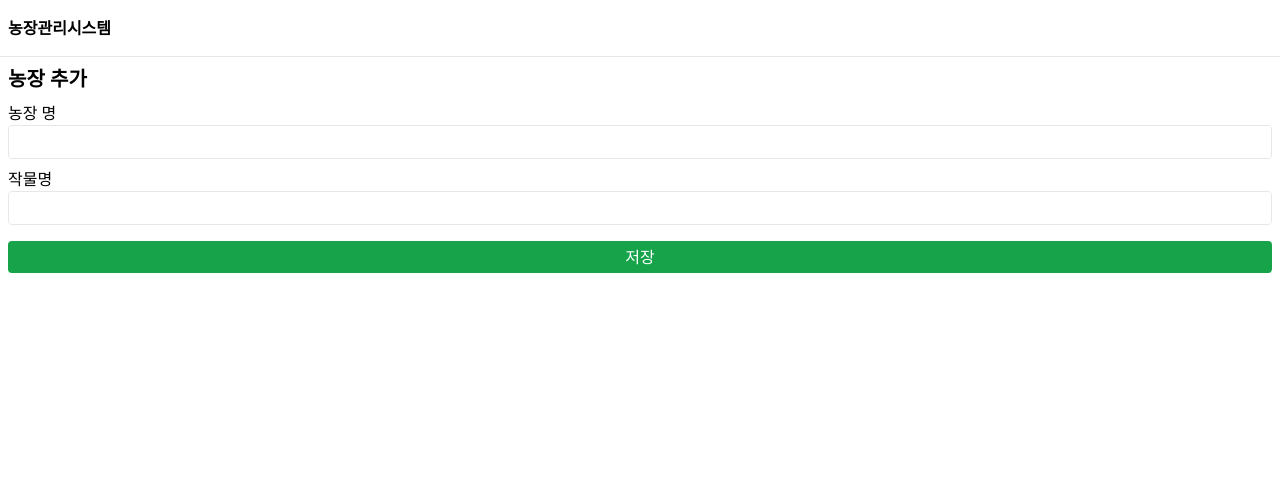
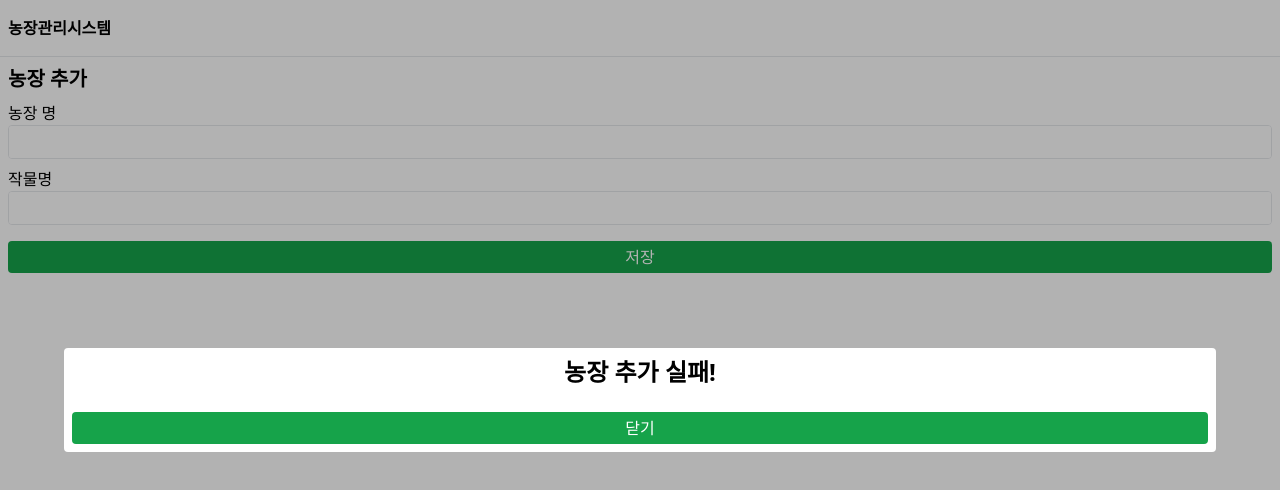
Before and after one commit to jihnk/FMS_FE, a Next.js app: page /farm_add in a window 1280 px wide. Both pictures are taken after a click on the button "저장". Shown: the top 490 px of the page. Built offline with nearby package versions, Linux system fonts and the light colour scheme.

Commit message:
feature: add _document, modal component, farm add modal

```diff
--- a/components/FarmAddForm/index.tsx
+++ b/components/FarmAddForm/index.tsx
@@ -1,6 +1,7 @@
 import React, { useState } from "react";
+import axios from "axios";
+import Modal from "@components/Modal";
 import { Input, Button } from "components";
-import axios from "axios";
 
 const FarmAddForm = () => {
   /*TODO: Q2-2 API 통신 (Farm 의 문제를 다 끝내고 진행하셔도 무방합니다.)
@@ -20,6 +21,11 @@ const FarmAddForm = () => {
     farm: "",
     crop: "",
   });
+  const [isOpenModal, setIsOpenModal] = useState(false);
+  const [modalContent, setModalContent] = useState({
+    title: "",
+    content: { farm: "", crop: "" },
+  });
 
   const onChangeInput = (e: React.ChangeEvent<HTMLInputElement>) => {
     const { value, name } = e.target;
@@ -29,11 +35,30 @@ const FarmAddForm = () => {
     });
   };
 
-  const addFarm = () => {
-    axios.post(`/api/addfarm`, inputs);
+  const addFarm = async () => {
+    if (!inputs.farm || !inputs.crop) {
+      setModalContent({
+        title: "농장 추가 실패!",
+        content: { farm: "", crop: "" },
+      });
+    } else {
+      const response = await axios.post(`/api/addfarm`, inputs);
+      if (response.status === 200) {
+        setModalContent({
+          title: "농장 추가 성공!",
+          content: response.data.result,
+        });
+      }
+    }
+    handleModal();
+  };
+
+  const handleModal = () => {
+    setIsOpenModal(!isOpenModal);
   };
 
   return (
+    <>
       <div className="flex flex-col gap-4 px-2">
         <div className="flex flex-col gap-2">
           <div className="flex flex-col">
@@ -58,6 +83,10 @@ const FarmAddForm = () => {
         </div>
         <Button onClick={addFarm}>저장</Button>
       </div>
+      {isOpenModal && (
+        <Modal modalData={modalContent} handleClose={handleModal}></Modal>
+      )}
+    </>
   );
 };
 
--- /dev/null
+++ b/components/Modal.tsx
@@ -0,0 +1,27 @@
+import React from "react";
+import { Button, Portal } from ".";
+import { ModalDataType } from "libs/type";
+
+const Modal = ({
+  modalData,
+  handleClose,
+}: {
+  modalData: ModalDataType;
+  handleClose: () => void;
+}) => {
+  const { title, content } = modalData;
+  return (
+    <Portal>
+      <div className="flex flex-col gap-3">
+        <h1 className="text-2xl text-center font-bold ">{title}</h1>
+        <div className="flex justify-center	gap-2 text-l">
+          <p className="text-l">{content.farm}</p>
+          <p className="text-l font-bold">{content.crop}</p>
+        </div>
+        <Button onClick={handleClose}>닫기</Button>
+      </div>
+    </Portal>
+  );
+};
+
+export default Modal;
--- /dev/null
+++ b/pages/_document.tsx
@@ -0,0 +1,15 @@
+import React from "react";
+import { Head, Html, Main, NextScript } from "next/document";
+
+export default function Document() {
+  return (
+    <Html>
+      <Head />
+      <body>
+        <div id="_modal"></div>
+        <Main />
+        <NextScript />
+      </body>
+    </Html>
+  );
+}
```
Also changed, not shown: libs/type.ts (+6 -1 lines). Lines whose indentation alone changed are shown as unchanged.
